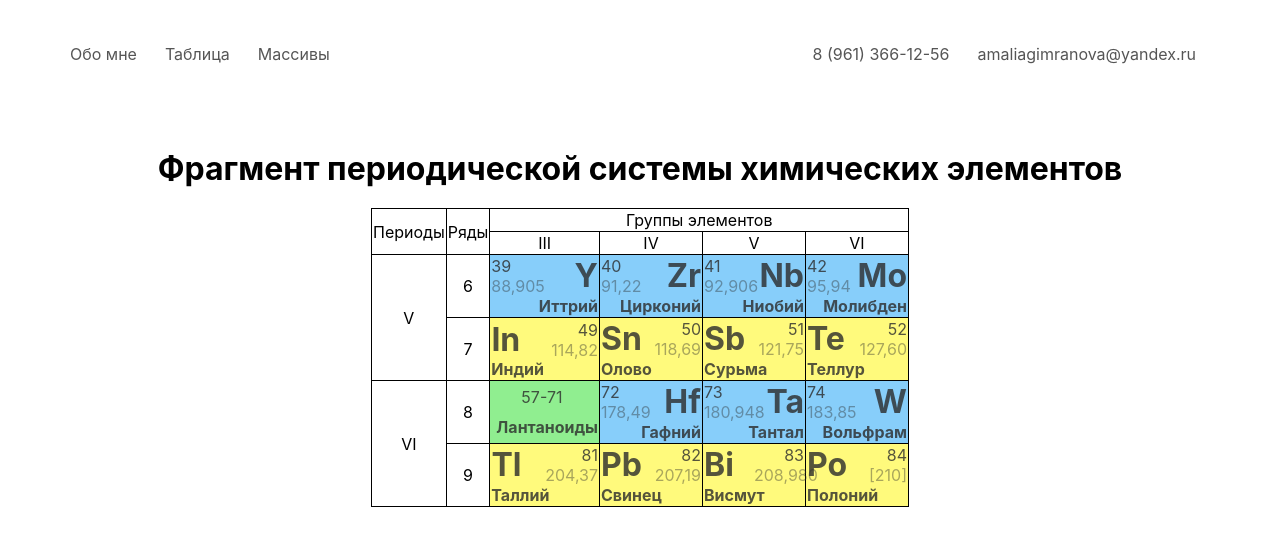
After one commit to amaliagimranova/FactHomework, a PHP site: page /php/tableMendeleev.php in a window 1280 px wide. The commit adds this page. Shown: the top 546 px of the page. Run offline with PHP 8.4, Linux system fonts and the light colour scheme.

Commit message:
Homework by 11.10

```diff
--- a/webproject/css/style.css
+++ b/webproject/css/style.css
@@ -191,7 +191,10 @@ header{
     grid-column: 4/5;
     grid-row: 4/5;
 }
-
+.footer{
+    border-top: red 1px solid;
+    padding: 20px 0px;
+}
 @media screen and (max-width: 900px){
     .circle {
         width: 200px;
--- /dev/null
+++ b/webproject/css/styleMendel.css
@@ -0,0 +1,91 @@
+table{
+    margin: auto;
+}
+table, tr, td{
+    border: 1px solid black;
+    border-collapse: collapse;
+}
+p, h1, h4{
+    margin: 0px;
+}
+.title{
+    font-family: 'Inter', sans-serif;
+    margin-top: 20px;
+    margin-bottom: 20px;
+    text-align: center;
+}
+.headtable, .elements, .por{
+    text-align: center;
+    background-color: white;
+}
+.elements td{
+    width: 100px;
+}
+.num{
+    float: left;
+    width: 50%;
+}
+.symbol{
+    float: right;
+    width: 50%;
+    text-align: right;
+}
+.name{
+    float: right;
+
+}
+.num2{
+    float: right;
+    width: 50%;
+    text-align: right;
+}
+.symbol2{
+    float: right;
+    width: 50%;
+    text-align: left;
+}
+.name2{
+    float: left;
+}
+.num3{
+    margin: 0 30px 10px;
+}
+.name3{
+    padding-left: 5px;
+}
+
+/*цвета ячеек*/
+.sixrow, .eightrow{
+    background-color: lightskyblue;
+}
+.sevenrow, .ninerow{
+    background-color: #fffa7c;
+}
+.lant{
+    background-color: lightgreen;
+}
+.element1:hover{
+    background-color: rgba(100,166,255,0.8);
+    transition: ease 0.5s;
+}
+.element2:hover{
+    background-color: #ffe73c;
+    transition: ease 0.5s;
+}
+.lant:hover{
+    background-color: rgba(76,255,116,0.91);
+    transition: ease 0.5s;
+}
+
+/*текст*/
+.massa{
+    opacity: 50%;
+}
+a {
+    color: rgba(43,43,43,0.80);
+    text-decoration: none;
+}
+a:hover{
+    color: black;
+    transition: ease 0.5s;
+}
--- a/webproject/php/header.php
+++ b/webproject/php/header.php
@@ -1,9 +1,9 @@
 <header>
     <nav>
         <ul class="nav">
-            <li class="nav-item"><a class="nav-link" href="../index.php">Обо мне</a></li>
-            <li class="nav-item"><a class="nav-link" href="#">Таблица</a></li>
-            <li class="nav-item"><a class="nav-link" href="php/array.php">Массивы</a></li>
+            <li class="nav-item"><a class="nav-link" href="index.php">Обо мне</a></li>
+            <li class="nav-item"><a class="nav-link" href="tableMendeleev.php">Таблица</a></li>
+            <li class="nav-item"><a class="nav-link" href="array.php">Массивы</a></li>
         </ul>
     </nav>
     <ul class="nav nav-info">
--- /dev/null
+++ b/webproject/php/tableMendeleev.php
@@ -0,0 +1,205 @@
+<!DOCTYPE html>
+<html lang="en">
+<head>
+    <meta charset="UTF-8">
+    <title>Таблица Менделеева</title>
+    <link rel="stylesheet" href="../css/styleMendel.css">
+    <link rel="stylesheet" href="../css/style.css">
+</head>
+<body>
+<div class="wrapper">
+    <?php include 'header.php';?>
+    <main>
+        <h1 class="title">Фрагмент периодической системы химических элементов</h1>
+        <table>
+            <tr class="headtable">
+                <td rowspan="2">Периоды</td>
+                <td rowspan="2">Ряды</td>
+                <td colspan="4">Группы элементов</td>
+            </tr>
+            <tr class="elements">
+                <td>III</td>
+                <td>IV</td>
+                <td>V</td>
+                <td>VI</td>
+            </tr>
+            <tr class="sixrow">
+                <td class="por" rowspan="2">V</td>
+                <td class="por">6</td>
+                <td class="element1">
+                    <a href="https://ru.wikipedia.org/wiki/%D0%98%D1%82%D1%82%D1%80%D0%B8%D0%B9" target="_blank">
+                        <div class="num">
+                            <p>39</p>
+                            <p class="massa">88,905</p>
+                        </div>
+                        <div class="symbol"><h1>Y</h1></div>
+                        <div class="name"><h4>Иттрий</h4></div>
+                    </a>
+                </td>
+                <td class="element1">
+                    <a href="https://ru.wikipedia.org/wiki/%D0%A6%D0%B8%D1%80%D0%BA%D0%BE%D0%BD%D0%B8%D0%B9"
+                       target="_blank">
+                        <div class="num">
+                            <p>40</p>
+                            <p class="massa">91,22</p>
+                        </div>
+                        <div class="symbol"><h1>Zr</h1></div>
+                        <div class="name"><h4>Цирконий</h4></div>
+                    </a>
+                </td>
+                <td class="element1">
+                    <a href="https://ru.wikipedia.org/wiki/%D0%9D%D0%B8%D0%BE%D0%B1%D0%B8%D0%B9" target="_blank">
+                        <div class="num">
+                            <p>41</p>
+                            <p class="massa">92,906</p>
+                        </div>
+                        <div class="symbol"><h1>Nb</h1></div>
+                        <div class="name"><h4>Ниобий</h4></div>
+                    </a>
+                </td>
+                <td class="element1">
+                    <a href="https://ru.wikipedia.org/wiki/%D0%9C%D0%BE%D0%BB%D0%B8%D0%B1%D0%B4%D0%B5%D0%BD"
+                       target="_blank">
+                        <div class="num">
+                            <p>42</p>
+                            <p class="massa">95,94</p>
+                        </div>
+                        <div class="symbol"><h1>Mo</h1></div>
+                        <div class="name"><h4>Молибден</h4></div>
+                    </a>
+                </td>
+            </tr>
+            <tr class="sevenrow">
+                <td class="por">7</td>
+                <td class="element2">
+                    <a href="https://ru.wikipedia.org/wiki/%D0%98%D0%BD%D0%B4%D0%B8%D0%B9" target="_blank">
+                        <div class="num2">
+                            <p>49</p>
+                            <p class="massa">114,82</p>
+                        </div>
+                        <div class="symbol2"><h1>In</h1></div>
+                        <div class="name2"><h4>Индий</h4></div>
+                    </a>
+                </td>
+                <td class="element2">
+                    <a href="https://ru.wikipedia.org/wiki/%D0%9E%D0%BB%D0%BE%D0%B2%D0%BE" target="_blank">
+                        <div class="num2">
+                            <p>50</p>
+                            <p class="massa">118,69</p>
+                        </div>
+                        <div class="symbol2"><h1>Sn</h1></div>
+                        <div class="name2"><h4>Олово</h4></div>
+                    </a>
+                </td>
+                <td class="element2">
+                    <a href="https://ru.wikipedia.org/wiki/%D0%A1%D1%83%D1%80%D1%8C%D0%BC%D0%B0" target="_blank">
+                        <div class="num2">
+                            <p>51</p>
+                            <p class="massa">121,75</p>
+                        </div>
+                        <div class="symbol2"><h1>Sb</h1></div>
+                        <div class="name2"><h4>Сурьма</h4></div>
+                    </a>
+                </td>
+                <td class="element2">
+                    <a href="https://ru.wikipedia.org/wiki/%D0%A2%D0%B5%D0%BB%D0%BB%D1%83%D1%80" target="_blank">
+                        <div class="num2">
+                            <p>52</p>
+                            <p class="massa">127,60</p>
+                        </div>
+                        <div class="symbol2"><h1>Te</h1></div>
+                        <div class="name2"><h4>Теллур</h4></div>
+                    </a>
+                </td>
+            </tr>
+            <tr class="eightrow">
+                <td class="por" rowspan="2">VI</td>
+                <td class="por">8</td>
+                <td class="lant">
+                    <a href="https://ru.wikipedia.org/wiki/%D0%9B%D0%B0%D0%BD%D1%82%D0%B0%D0%BD%D0%BE%D0%B8%D0%B4%D1%8B"
+                       target="_blank">
+                        <div class="num3"><p>57-71</p></div>
+                        <div class="name3"><h4>Лантаноиды</h4></div>
+                    </a>
+                </td>
+                <td class="element1">
+                    <a href="https://ru.wikipedia.org/wiki/%D0%93%D0%B0%D1%84%D0%BD%D0%B8%D0%B9" target="_blank">
+                        <div class="num">
+                            <p>72</p>
+                            <p class="massa">178,49</p>
+                        </div>
+                        <div class="symbol"><h1>Hf</h1></div>
+                        <div class="name"><h4>Гафний</h4></div>
+                    </a>
+                </td>
+                <td class="element1">
+                    <a href="https://ru.wikipedia.org/wiki/%D0%A2%D0%B0%D0%BD%D1%82%D0%B0%D0%BB_(%D1%8D%D0%BB%D0%B5%D0%BC%D0%B5%D0%BD%D1%82)"
+                       target="_blank">
+                        <div class="num">
+                            <p>73</p>
+                            <p class="massa">180,948</p>
+                        </div>
+                        <div class="symbol"><h1>Ta</h1></div>
+                        <div class="name"><h4>Тантал</h4></div>
+                    </a>
+                </td>
+                <td class="element1">
+                    <a href="https://ru.wikipedia.org/wiki/%D0%92%D0%BE%D0%BB%D1%8C%D1%84%D1%80%D0%B0%D0%BC"
+                       target="_blank">
+                        <div class="num">
+                            <p>74</p>
+                            <p class="massa">183,85</p>
+                        </div>
+                        <div class="symbol"><h1>W</h1></div>
+                        <div class="name"><h4>Вольфрам</h4></div>
+                    </a>
+                </td>
+            </tr>
+            <tr class="ninerow">
+                <td class="por">9</td>
+                <td class="element2">
+                    <a href="https://ru.wikipedia.org/wiki/%D0%A2%D0%B0%D0%BB%D0%BB%D0%B8%D0%B9" target="_blank">
+                        <div class="num2">
+                            <p>81</p>
+                            <p class="massa">204,37</p>
+                        </div>
+                        <div class="symbol2"><h1>Tl</h1></div>
+                        <div class="name2"><h4>Таллий</h4></div>
+                    </a>
+                </td>
+                <td class="element2">
+                    <a href="https://ru.wikipedia.org/wiki/%D0%A1%D0%B2%D0%B8%D0%BD%D0%B5%D1%86" target="_blank">
+                        <div class="num2">
+                            <p>82</p>
+                            <p class="massa">207,19</p>
+                        </div>
+                        <div class="symbol2"><h1>Pb</h1></div>
+                        <div class="name2"><h4>Свинец</h4></div>
+                    </a>
+                </td>
+                <td class="element2">
+                    <a href="https://ru.wikipedia.org/wiki/%D0%92%D0%B8%D1%81%D0%BC%D1%83%D1%82" target="_blank">
+                        <div class="num2">
+                            <p>83</p>
+                            <p class="massa">208,980</p>
+                        </div>
+                        <div class="symbol2"><h1>Bi</h1></div>
+                        <div class="name2"><h4>Висмут</h4></div>
+                    </a>
+                </td>
+                <td class="element2">
+                    <a href="https://ru.wikipedia.org/wiki/%D0%9F%D0%BE%D0%BB%D0%BE%D0%BD%D0%B8%D0%B9" target="_blank">
+                        <div class="num2">
+                            <p>84</p>
+                            <p class="massa">[210]</p>
+                        </div>
+                        <div class="symbol2"><h1>Po</h1></div>
+                        <div class="name2"><h4>Полоний</h4></div>
+                    </a>
+                </td>
+            </tr>
+        </table>
+    </main>
+</div>
+</body>
+</html>
```
Also changed, not shown: HW 11.10.php (added, +26 -0 lines), webproject/index.php (deleted, +0 -158 lines), webproject/php/array.php (+11 -11 lines), webproject/php/index.php (added, +189 -0 lines), webproject/css/array.css (renamed from webproject/css/arraystyle.css), webproject/css/dark.css (renamed from webproject/css/darkstyle.css), webproject/css/light.css (renamed from webproject/css/lightstyle.css), 3 other files.
